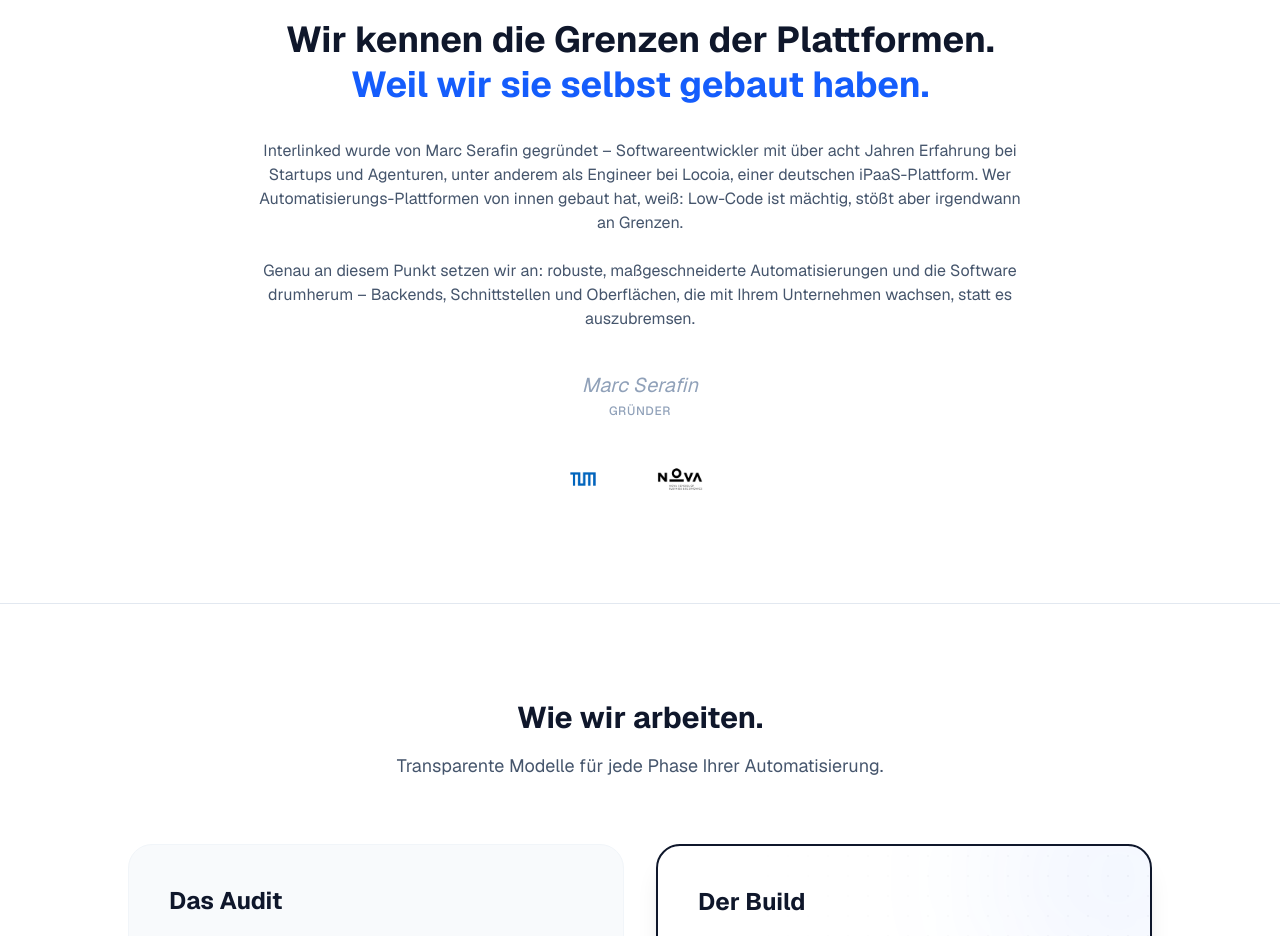
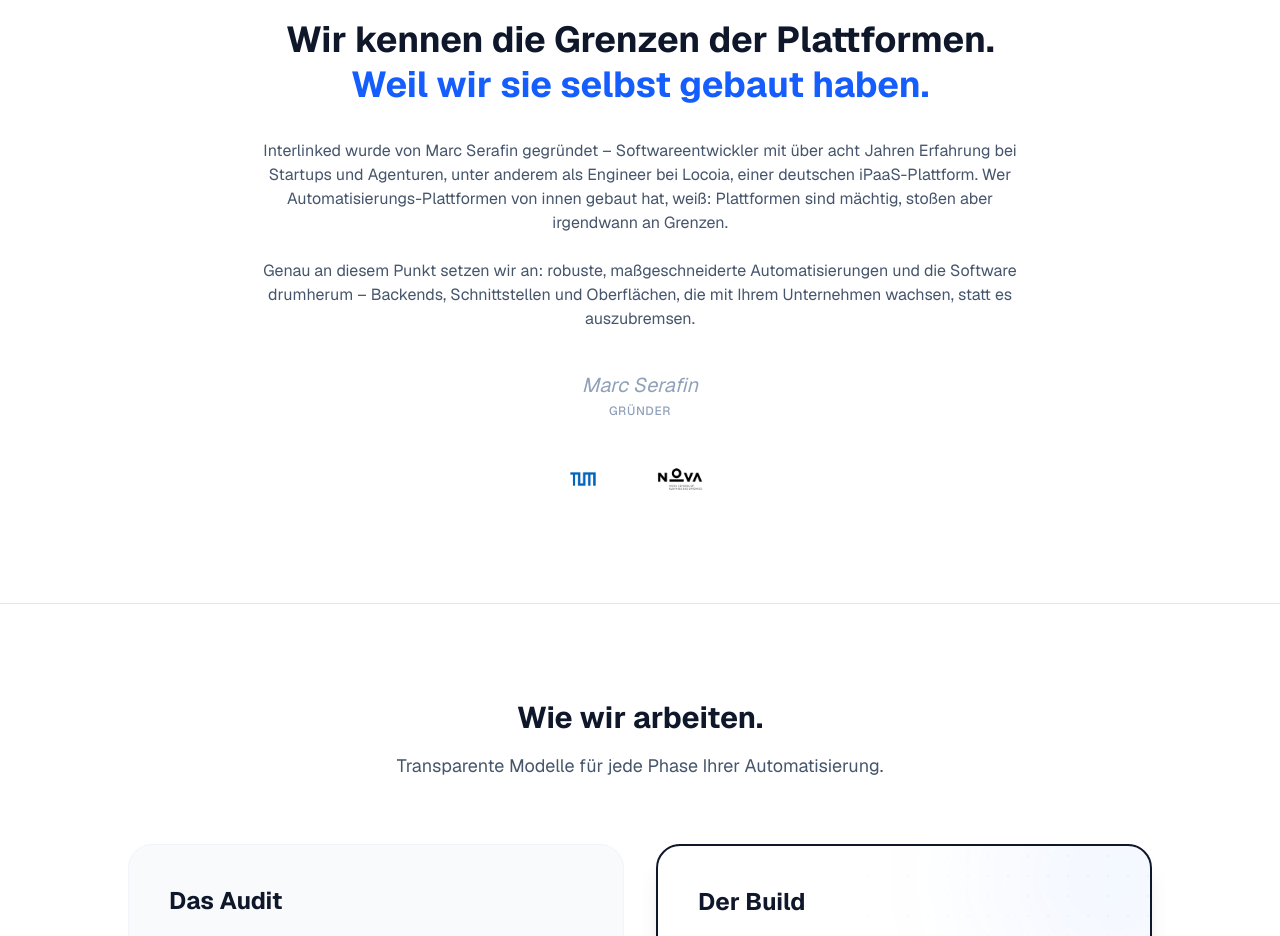
Before and after one commit to M5era/interlinked.dev-website, a Next.js app: page / in a window 1280 px wide. Shown: the part 3980-4916 px from the top of the page. Built offline with nearby package versions, Linux system fonts and the light colour scheme; a web font is replaced by a local one.

Commit message:
fix: "Plattformen sind mächtig" instead of "Low-Code ist mächtig"
Co-Authored-By: Claude Fable 5 <noreply@anthropic.com>
Claude-Session: https://claude.ai/code/session_01ARjFJS3v6DVw9jrY7DGmMk

```diff
--- a/src/app/page.tsx
+++ b/src/app/page.tsx
@@ -312,7 +312,7 @@ export default function LandingPage() {
 
               <div className="prose prose-lg text-slate-600 prose-p:leading-relaxed mx-auto">
                 <p className="mb-6">
-                  Interlinked wurde von Marc Serafin gegründet – Softwareentwickler mit über acht Jahren Erfahrung bei Startups und Agenturen, unter anderem als Engineer bei Locoia, einer deutschen iPaaS-Plattform. Wer Automatisierungs-Plattformen von innen gebaut hat, weiß: Low-Code ist mächtig, stößt aber irgendwann an Grenzen.
+                  Interlinked wurde von Marc Serafin gegründet – Softwareentwickler mit über acht Jahren Erfahrung bei Startups und Agenturen, unter anderem als Engineer bei Locoia, einer deutschen iPaaS-Plattform. Wer Automatisierungs-Plattformen von innen gebaut hat, weiß: Plattformen sind mächtig, stoßen aber irgendwann an Grenzen.
                 </p>
                 <p>
                   Genau an diesem Punkt setzen wir an: robuste, maßgeschneiderte Automatisierungen und die Software drumherum – Backends, Schnittstellen und Oberflächen, die mit Ihrem Unternehmen wachsen, statt es auszubremsen.
```
